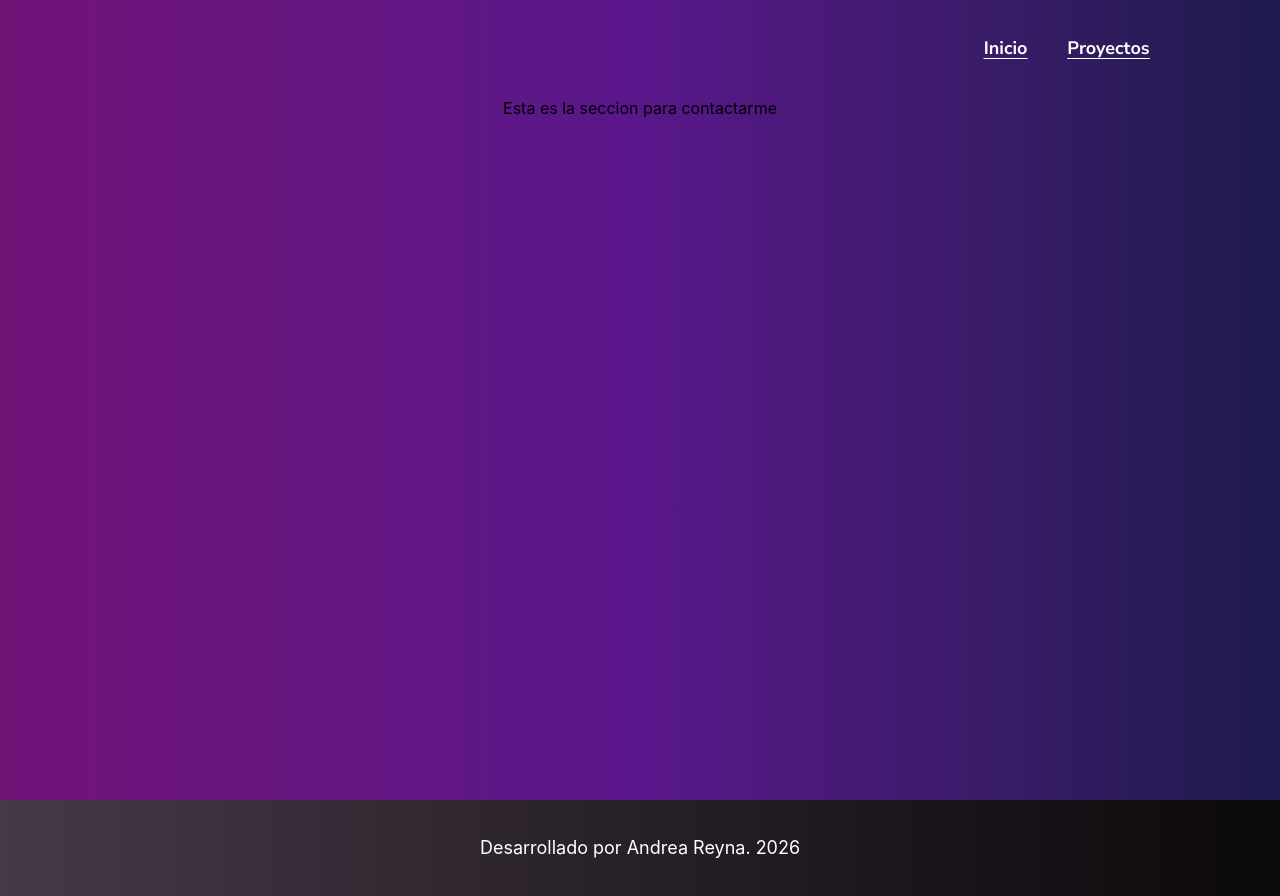
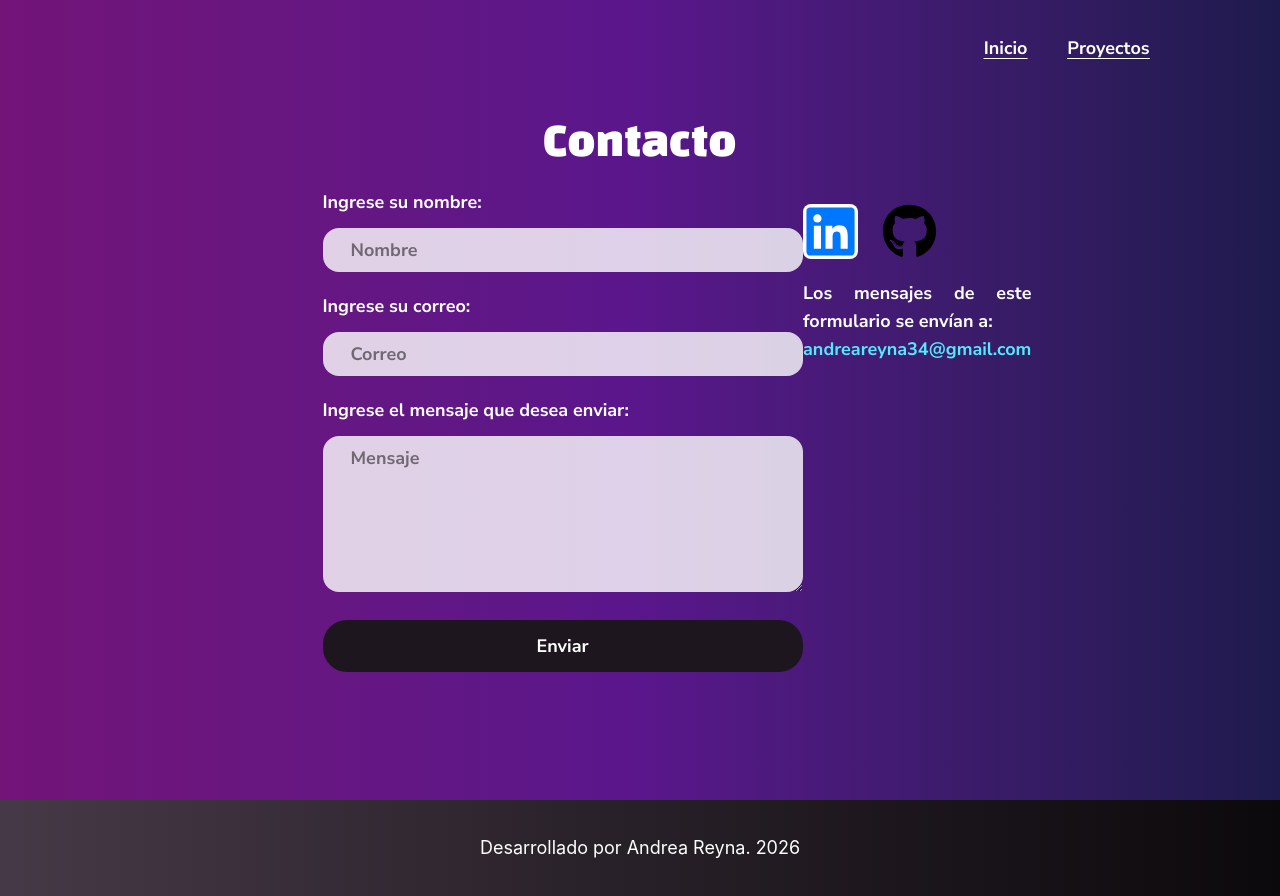
Before and after one commit to andreabrg15/Proyecto-Portafolio, a React (Vite) app: page /contacto in a window 1280 px wide. Built offline with nearby package versions, Linux system fonts and the light colour scheme.

Commit message:
Primer boceto de sección Contacto

```diff
--- a/src/pages/Contact.jsx
+++ b/src/pages/Contact.jsx
@@ -1,7 +1,40 @@
+import { FaLinkedin } from "react-icons/fa";
+import { FaGithub } from "react-icons/fa";
 
 function Contact() {
     return (
-        <div> Esta es la seccion para contactarme </div>
+        <div className="grid nunito-sans font-bold text-lg p-5">
+            <h1 className="text-5xl changa-one-regular text-white">Contacto</h1>
+            <div className="grid grid-cols-8">
+                {/*Formulario de contacto*/}
+                <div className="col-start-3 col-span-3 py-3">
+                    <form className="grid justify-center py-3">
+                        <label for="name" className="flex justify-start text-white mb-3">Ingrese su nombre:</label>
+                        <input className="bg-white/80 rounded-2xl w-120 px-7 py-2 mb-5" placeholder="Nombre" type="text" id="name" name="name"/>
+                        <label for="email" className="flex justify-start text-white mb-3">Ingrese su correo:</label>
+                        <input className="bg-white/80 rounded-2xl w-120 px-7 py-2 mb-5" placeholder="Correo" type="text" id="email" name="email"/>
+                        <label for="msg" className="flex justify-start text-white mb-3">Ingrese el mensaje que desea enviar:</label>
+                        <textarea className="bg-white/80 rounded-2xl w-120 px-7 py-2 mb-7" placeholder="Mensaje" rows="5" id="msg" name="msg"/>
+                        <button className="bg-mauve-900 text-white rounded-3xl nunito-sans font-bold px-10
+                        py-3 hover:bg-mauve-900/70 hover:cursor-pointer">
+                            Enviar
+                        </button>
+                    </form>
+                </div>
+                <div className="pt-10 pl-2">
+                    <div className="flex justify-start gap-6">
+                        <FaLinkedin size={55} color="#0077ff" className="bg-white rounded-lg"/>
+                        <FaGithub size={55}/>
+                    </div>
+                    <span className="grid text-justify text-white pt-5">
+                        Los mensajes de este formulario se envían a:
+                        <a className="text-cyan-300 hover:underline hover:cursor-pointer" href="mailto:andreareyna34@gmail.com">
+                            andreareyna34@gmail.com
+                        </a>
+                    </span>
+                </div>
+            </div>
+        </div>
     )
 }
 
```
